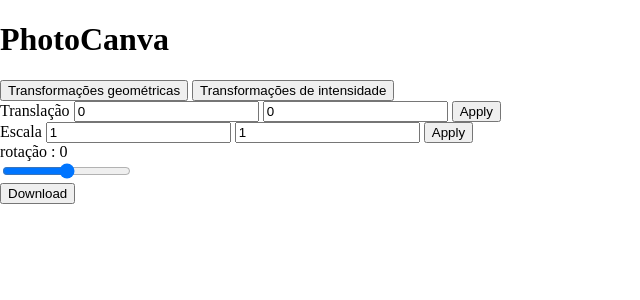
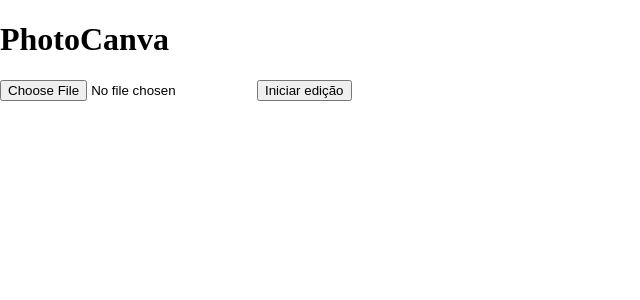
Before and after one commit to OGabiruuu/PhotoCanva, a SvelteKit app in the folder frontend/: page / in a window 1280 px wide. Shown: the top 300 px of the page, without its empty margins (0-640 px from the left). Built offline with nearby package versions, Linux system fonts and the light colour scheme.

Commit message:
feat: Implements file uploading first draft at frontend

```diff
--- /dev/null
+++ b/frontend/src/lib/components/ImgUploader.svelte
@@ -0,0 +1,41 @@
+<script>
+    import { imgPreviewManager, imgPreviewManagerActions } from "$lib/globalStates/uiStates.svelte.js";
+
+    let file = $state(null);
+
+    $inspect(file)
+
+    // Handler do upload no frontend
+    const uploadImg = async () => {
+      // Obtendo o arquivo enviado ao browser
+      if (!file)
+        return;
+
+      // Apagando a url do preview anterior (se houver)
+      if(imgPreviewManager.url !== "")
+        URL.revokeObjectURL(imgPreviewManager.url);
+
+      // Realizando o upload do que estava no outro estado
+      const formData = new FormData();
+      formData.append('file', file)
+
+      const response = await fetch('http://localhost:3000/image', {
+        method: 'POST',
+        body: formData
+      });
+      if (!response.ok) {
+        throw new Error('AAAAAAAAAAAAH');
+      }
+
+      const imgBlob = await response.blob();
+
+      // Atualizando o preview e a URL
+      const newUrl = URL.createObjectURL(imgBlob);
+      imgPreviewManagerActions.set(file, newUrl);
+    }
+</script>
+
+<div>
+    <input type="file" onchange={(event) => file = event.target.files[0]}>
+    <button onclick={uploadImg}>Iniciar edição</button>
+</div>
--- a/frontend/src/lib/globalStates/uiStates.svelte.js
+++ b/frontend/src/lib/globalStates/uiStates.svelte.js
@@ -2,3 +2,24 @@
 export const toolSetManager = $state({
   activeTool: 'geometric'
 });
+
+// Estado que guarda as informações do último preview gerado da imagem em edição
+export const imgPreviewManager = $state({
+  url: '',
+  name: '',
+  extension: ''
+});
+
+export const imgPreviewManagerActions = $state({
+  clean() {
+    imgPreviewManager.url = '';
+    imgPreviewManager.name = '';
+    imgPreviewManager.extension = '';
+  },
+
+  set(file, url) {
+    imgPreviewManager.url = url;
+    imgPreviewManager.name = file.name.split('.')[0];
+    imgPreviewManager.extension = file.split('.')[1];
+  }
+});
--- a/frontend/src/routes/+page.svelte
+++ b/frontend/src/routes/+page.svelte
@@ -1,11 +1,28 @@
 <script>
     import NavBar from '$lib/components/NavBar.svelte';
     import ToolBar from '$lib/components/ToolBar.svelte';
+    import ImgUploader from '$lib/components/ImgUploader.svelte'
     import { wsManager, wsManagerActions } from '$lib/wsLib.svelte.js';
+    import { imgPreviewManager, imgPreviewManagerActions } from '$lib/globalStates/uiStates.svelte';
+
+    let imagLoaded = $derived(imgPreviewManager.url === "" ? false : true);
+
+    // Limpar a sessão do previewManager caso a conexão Websocket caia
+    $effect(() => {
+      if((!wsManager.instance) && (imgPreviewManager.url !== "")) {
+        imgPreviewManagerActions.clean();
+      }
+    });
 
 </script>
 
 <div id="site-container">
-    <NavBar />
-    <ToolBar />
+
+    {#if !imagLoaded}
+        <h1>PhotoCanva</h1>
+        <ImgUploader />
+    {:else}
+        <NavBar />
+        <ToolBar />
+    {/if}
 </div>
```
